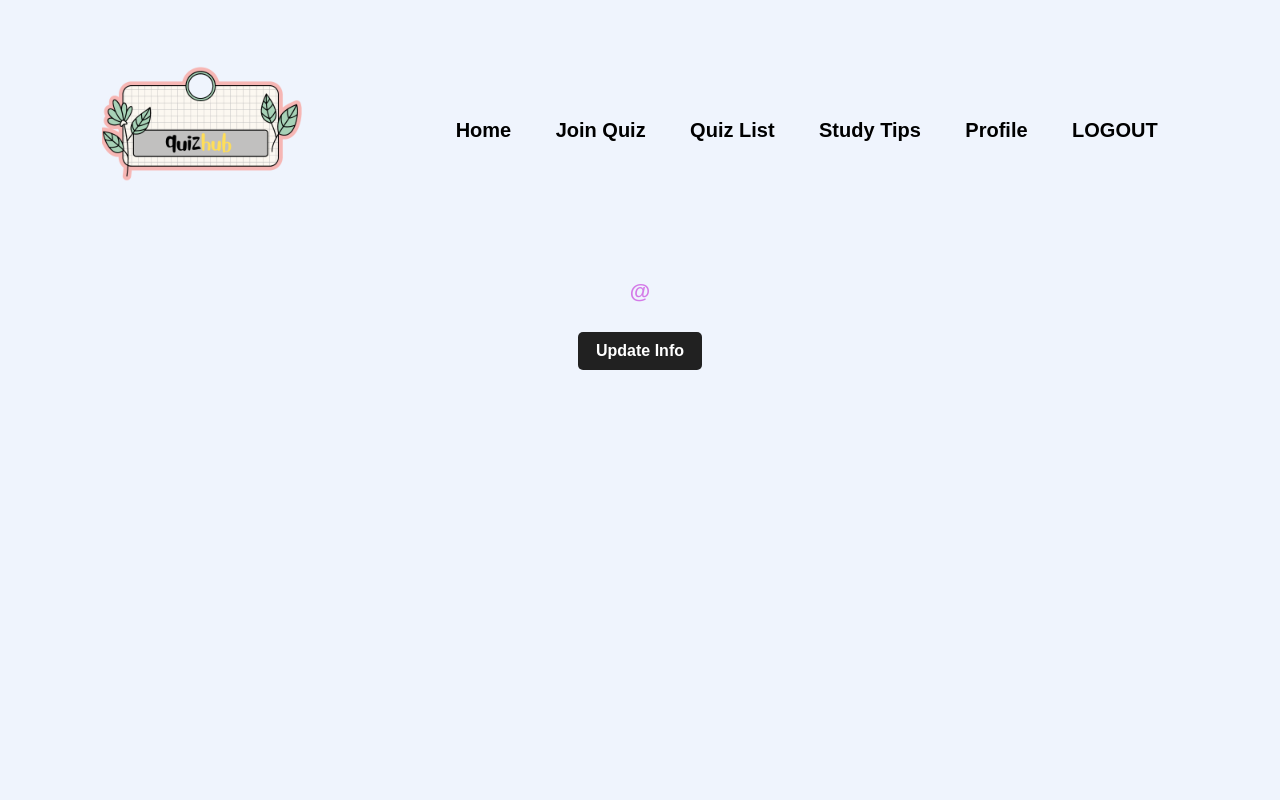
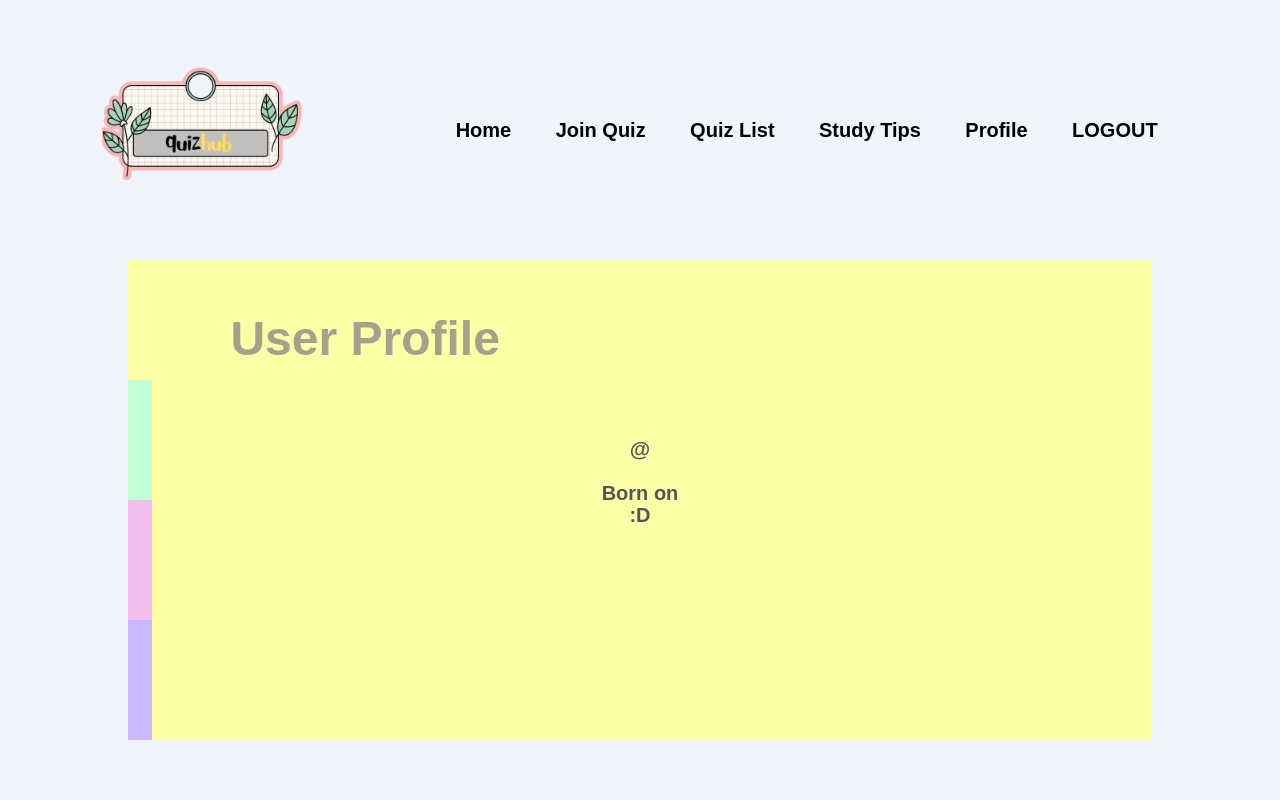
Before and after one commit to DYumang/Team-01, a CodeIgniter app: page /code_ig/welcome/Profile in a window 1280 px wide. Run offline with CodeIgniter, Linux system fonts and the light colour scheme; data comes from the database, SQL or seed files in the repository; data that the repository does not hold is empty.

Commit message:
updated userprofile

```diff
--- a/application/views/userProfile.php
+++ b/application/views/userProfile.php
@@ -23,12 +23,16 @@
                         <li><a href="<?php echo base_url('welcome/LogoutController');?>">LOGOUT</a></li>
                     </ul>
             </nav>
-
-
+            <div class="tabs">
+            <!-- TAB 1 -->
+                <input type="radio" name="name" checked>
+                <div class="content">
+                        <div class="title">
+                        User Profile
+                        </div>
                         <div align="center" class="trial">
                             <h1>
                                  <?php
-
                                     $profile = array();
                                     $session =$this->session->userdata();
                                     $id = $session['id'];
@@ -48,20 +52,81 @@
                                 <?php
                                     echo "@";
                                     echo $profile['username'];
+                                    echo "\r\n";
+                                    echo "\r\n";
                                 ?>
+
                             </span></h2>
-
-                <div class="detel">
-                    <a href= "<?php echo site_url('welcome/ProfileUpdate'); ?>">Update Info</a>
+                            <h3>
+                                <?php
+                                    echo "<br>";
+                                    echo "Born on ";
+                                    echo $profile['birthdate'] . "\xA";
+                                    echo "<br>";
+                                    echo ":D ";
+                                ?>
+                                </h3>
                         </div>
 
                 </div>
 
+            <!-- TAB 2 -->
+                <input type="radio" name="name" >
+                <div class="content">
+                    <div class="title">
+                        User Profile Update
+                    </div>
+                    <div class="form" align="center">
 
+                        <form method="post" action="<?php echo site_url('Update')?>">
+                            <div class="row">
+                                <i class="fas fa-user"></i>
+                                <input type="text" placeholder="Lastname" name="lastName" ><br /><br />
+                            </div>
+                            <div class="row">
+                                <i class="fas fa-user"></i>
+                                <input type="text" placeholder="Firstname" name="firstName" ><br /><br />
+                            </div>
+                            <div class="row">
+                                <i class="fas fa-user"></i>
+                                <input type="text" placeholder="Username" name="username" ><br /><br />
+                            </div>
+                            <div class="row">
+                                <i class="fas fa-user"></i>
+                                <input type="date" placeholder="Birthdate" name="birthdate" ><br /><br />
+                            </div>
+                            <div class="row">
+                                <i class="fas fa-lock"></i>
+                                <input type="password" placeholder="Old Pass" name="old_pass" id="name" required><br /><br />
+                            </div>
+                            <div class="row">
+                                <i class="fas fa-lock"></i>
+                                <input type="password" placeholder="New Password" name="new_pass" id="password" required><br /><br />
+                            </div>
+                            <div class="row">
+                                <i class="fas fa-lock"></i>
+                                <input type="password" placeholder="Confirm Password" name="confirm_pass" id="password" required><br /><br />
+                                <input class="button-52" role="button" type="submit" value="update" name="profile_update"/>
+                            </div>
+                        </form>
+                    </div>
+                </div>
 
+            <!-- TAB 3 -->
+                <input type="radio" name="name" >
+                <div class="content">
+                    <div class="title">
+                     Quiz List (answered/interacted)
+                    </div>
+                </div>
 
-
-
+            <!-- TAB 4 -->
+                <input type="radio" name="name" >
+                <div class="content">
+                    <div class="title">
+                        Quiz List (created)
+                    </div>
+                </div>
         </div>
     </body>
 </html>
--- a/assets/css/userProfile.css
+++ b/assets/css/userProfile.css
@@ -43,13 +43,84 @@
   color: rgb(255, 136, 219);
 }
 
+.tabs {
+  height: 60vh;
+  width: 80%;
+  margin-left: 10%;
+  position: relative;
+  overflow: hidden;
+}
+input[type="radio"] {
+  position: absolute;
+  left: 0;
+  width: 24px;
+  height: 25%;
+  outline: 12px solid;
+  outline-offset: -12px;
+  margin: 0;
+  padding: 0;
+  z-index: 1;
+  appearance: none;
+  cursor: pointer;
+}
+input[type="radio"]:nth-of-type(1) {
+  outline-color: #FCFFA6;
+  top: 0%;
+}
+input[type="radio"]:nth-of-type(2) {
+  outline-color: #C1FFD7;
+  top: 25%;
+}
+input[type="radio"]:nth-of-type(3) {
+  outline-color: #F4BEEE;
+  top: 50%;
+}
+input[type="radio"]:nth-of-type(4) {
+  outline-color: #CAB8FF;
+  top: 75%;
+}
+input[type="radio"]:checked + .content {
+  transform: translateX(0%);
+  transition: transform 0.4s ease 0.4s;
+}
+.content {
+  display: flex;
+  flex-flow: column;
+  position: absolute;
+  top: 0;
+  left: 0;
+  width: 100%;
+  height: 100%;
+  transition: transform 0.4s ease;
+  transform: translateX(-100%);
+}
+.content:nth-of-type(1) {
+  background-color: #FCFFA6;
+}
+
+.content:nth-of-type(2) {
+  background-color: #C1FFD7;
+}
+.content:nth-of-type(3) {
+  background-color: #F4BEEE;
+}
+.content:nth-of-type(4) {
+  background-color: #CAB8FF;
+}
+.title {
+  margin-left: 10%;
+  margin-top: 5%;
+  font-weight: bold;
+  font-size: 300%;
+  color: #aa9e8c;
+}
 
 .trial h1{
   margin-left: 8%;
-  margin-top: 0%;
+  margin-top: 7%;
   font-size: 50px;
   font-size: 50px;
-  color:  #D47AE8;
+  color: rgb(146, 148, 46);
   margin-bottom: 20px;
 }
 .trial h2{
@@ -57,77 +128,51 @@
   font-size: 21px;
   line-height: 22px;
 }
-
-
-
-.detel h1{
-  margin-left: 8%;
-  margin-top: 0%;
-  font-size: 50px;
-  font-size: 50px;
-  color: #212121;
-  margin-bottom: 20px;
-}
-
-span{
-  color:  #D47AE8;
-
-}
-
-.detel p{
+.trial h3{
   color: #555;
-  font-size: 21px;
+  font-size: 20px;
   line-height: 22px;
 }
 
-.detel a{
-  background: #212121;
-  padding: 10px 18px;
-  text-decoration: none;
-  font-weight: bold;
-  color: #fff;
-  display: inline-block;
-  margin: 30px 0;
-  border-radius: 5px;
+.form{
+  margin-top: 3%;
 }
 
-/*
-.images{
-  width: 45%;
-  height: 80%;
-  position: absolute;
-  bottom: 0;
-  right: 100px;
+
+.button-52 {
+  font-size: 16px;
+  font-weight: 200;
+  letter-spacing: 1px;
+  padding: 13px 20px 13px;
+  outline: 0;
+  border: 1px solid black;
+  cursor: pointer;
+  position: relative;
+  background-color: rgba(0, 0, 0, 0);
+  user-select: none;
+  -webkit-user-select: none;
+  touch-action: manipulation;
 }
 
-.images img{
+.button-52:after {
+  content: "";
+  background-color: #ffe54c;
+  width: 100%;
+  z-index: -1;
+  position: absolute;
   height: 100%;
-  position: absolute;
-  left: 50%;
-  bottom: 0;
-  transform: translateX(-50%);
-  transition: bottom 1s, left 1s;
+  top: 7px;
+  left: 7px;
+  transition: 0.2s;
 }
 
-.images:hover .shape{
-  bottom: 40px;
+.button-52:hover:after {
+  top: 0px;
+  left: 0px;
 }
 
-.images:hover .girl{
-  left: 45%;
+@media (min-width: 768px) {
+  .button-52 {
+    padding: 13px 50px 13px;
+  }
 }
-
-.social{
-  margin-left: 8%;
-  margin-top: 100px;
-}
-
-.social a{
-  font-size: 30px;
-  color: #212121;
-  margin-right: 20px;
-}
-
-.social a:hover{
-  color: orange;
-}
```
Also changed, not shown: application/views/userProfileUpdate.php (+0 -9 lines). Lines whose indentation alone changed are shown as unchanged.
